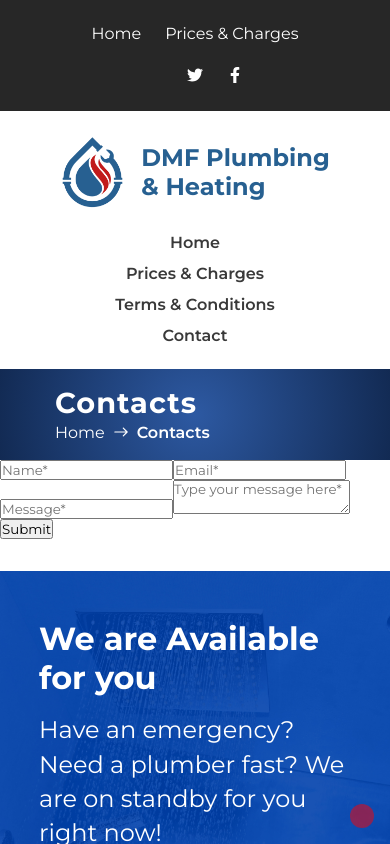
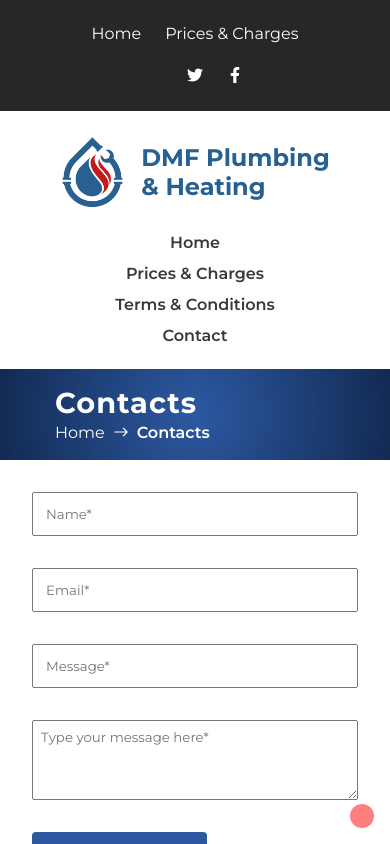
Before and after one commit to Karoly-Git/dmf-plumbing, a React (Create React App) app: page /contact in a window 390 px wide. Shown: the top 844 px of the page. Built offline with nearby package versions, Linux system fonts and the light colour scheme; some icons are missing.

Commit message:
Adding form to Contact page.

```diff
--- a/src/components/Navigations.jsx
+++ b/src/components/Navigations.jsx
@@ -224,7 +224,7 @@
                     <h3>Maintenance &#38; Services</h3>
                     <Link to='/' >Plumbing</Link>
                     <Link to='/'>Heating &#38; Boilers</Link>
-                    <Link to='/'>Bathroom Fittings</Link>
+                    <Link to='/'>Maintenance</Link>
                 </div>
             </div>
 
--- a/src/components/Pages/Contact.jsx
+++ b/src/components/Pages/Contact.jsx
@@ -97,17 +97,17 @@
             <form onSubmit={handleSubmit(onSubmit)}>
 
 
-                {errors.senderName && <span><p className='error'>{errors.senderName?.message}</p></span>}
+                {errors.providedName && <span><p className='error'>{errors.providedName?.message}</p></span>}
                 <input placeholder="Name*" {...register('providedName')}></input>
 
-                {errors.senderEmail && <span><p className='error'>{errors.senderEmail?.message}</p></span>}
+                {errors.providedEmail && <span><p className='error'>{errors.providedEmail?.message}</p></span>}
                 <input placeholder="Email*" {...register('providedEmail')}></input>
 
-                {errors.senderEmail && <span><p className='error'>{errors.senderEmail?.message}</p></span>}
+                {errors.providedSubject && <span><p className='error'>{errors.providedSubject?.message}</p></span>}
                 <input placeholder="Message*" {...register('providedSubject')}></input>
 
 
-                {errors.text && <span><p className='error'>{errors.text?.message}</p></span>}
+                {errors.providedMessage && <span><p className='error'>{errors.providedMessage?.message}</p></span>}
                 <textarea placeholder="Type your message here*" {...register('providedMessage')}></textarea>
 
                 <button>Submit</button>
--- a/src/css/App.css
+++ b/src/css/App.css
@@ -6,6 +6,7 @@
 @import 'certs.css';
 @import 'sliders.css';
 @import 'services.css';
+@import 'contact.css';
 @import 'service-details.css';
 * {
   margin: 0;
--- a/src/css/App.scss
+++ b/src/css/App.scss
@@ -201,6 +201,7 @@
 @import 'certs.css';
 @import 'sliders.css';
 @import 'services.css';
+@import 'contact.css';
 @import 'service-details.css';
 
 
--- /dev/null
+++ b/src/css/contact.css
@@ -0,0 +1,51 @@
+.contact form {
+  display: flex;
+  flex-direction: column;
+  max-width: 400px;
+  margin: 0 0 0 150px;
+  padding: 2rem 2rem 0;
+}
+.contact form input {
+  padding: 0.75rem;
+  margin-bottom: 2rem;
+}
+.contact form textarea {
+  padding: 0.5rem;
+  min-height: 5rem;
+  margin-bottom: 2rem;
+  resize: vertical;
+}
+.contact form button {
+  display: flex;
+  justify-content: center;
+  align-items: center;
+  background-color: #2D59A2;
+  height: 50px;
+  width: 175px;
+  text-transform: uppercase;
+  text-align: center;
+  font-weight: 600;
+  font-size: 1rem;
+  color: white;
+  border-radius: 0.25rem;
+  cursor: pointer;
+  border: none;
+  outline: none;
+  transition: all 150ms ease-in-out;
+}
+.contact form button:hover {
+  background-color: #F0942B;
+  color: black;
+}
+.contact form .error {
+  margin-bottom: 0.5rem;
+  color: red;
+}
+
+@media screen and (max-width: 768px) {
+  form {
+    width: 100%;
+    margin-left: auto !important;
+    margin-right: auto !important;
+  }
+}/*# sourceMappingURL=contact.css.map */
--- /dev/null
+++ b/src/css/contact.scss
@@ -0,0 +1,71 @@
+$color-very-Dark: #272727;
+$color-Dark: #393939;
+$color-Light: #636b75;
+$color-extra-Light: #a0adbe;
+$color-Brown: #bd1900;
+$color-Blue: #2D59A2;
+$color-Green: #94cc4c;
+$color-Orange: #F0942B;
+$color1-Logo: #276091;
+$color2-Logo: #c11b1b;
+
+.contact {
+
+    form {
+        display: flex;
+        flex-direction: column;
+        max-width: 400px;
+        //border: 3px solid black;
+        margin: 0 0 0 150px;
+        padding: 2rem 2rem 0;
+
+        input {
+            padding: 0.75rem;
+            margin-bottom: 2rem;
+        }
+
+        textarea {
+            padding: 0.5rem;
+            min-height: 5rem;
+            margin-bottom: 2rem;
+            resize: vertical;
+        }
+
+        button {
+            display: flex;
+            justify-content: center;
+            align-items: center;
+            background-color: $color-Blue;
+            height: 50px;
+            width: 175px;
+            text-transform: uppercase;
+            text-align: center;
+            font-weight: 600;
+            font-size: 1rem;
+            color: white;
+            border-radius: 0.25rem;
+            cursor: pointer;
+            border: none;
+            outline: none;
+            transition: all 150ms ease-in-out;
+
+            &:hover {
+                background-color: $color-Orange;
+                color: black;
+            }
+        }
+
+        .error {
+            margin-bottom: 0.5rem;
+            color: red;
+        }
+    }
+}
+
+@media screen and (max-width: 768px) {
+    form {
+        width: 100%;
+        margin-left: auto !important;
+        margin-right: auto !important;
+    }
+}
```
Also changed, not shown: 2 other files (tests, documents, lock files or other folders).
